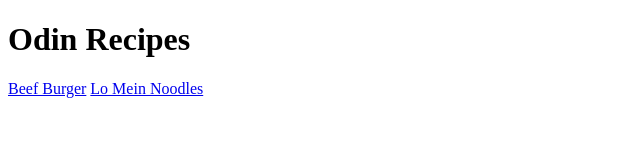
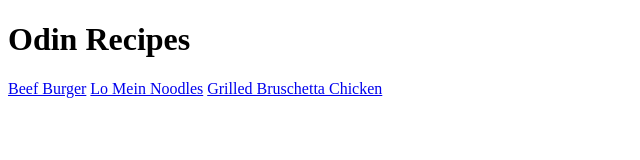
Before and after one commit to OutliveStudio/odin-recipes, a plain HTML site: page index.html in a window 1280 px wide. Shown: the whole page, without its empty margins (0-640 px from the left). Drawn offline with Linux system fonts and the light colour scheme.

Commit message:
Added navigation to chicken recipe from homepage

```diff
--- a/index.html
+++ b/index.html
@@ -11,5 +11,6 @@
         <h1>Odin Recipes</h1>
         <a href="recipes/burger.html">Beef Burger</a>
         <a href="recipes/noodles.html">Lo Mein Noodles</a>
+        <a href="recipes/chicken.html">Grilled Bruschetta Chicken</a>
     </body>
 </html>
```
